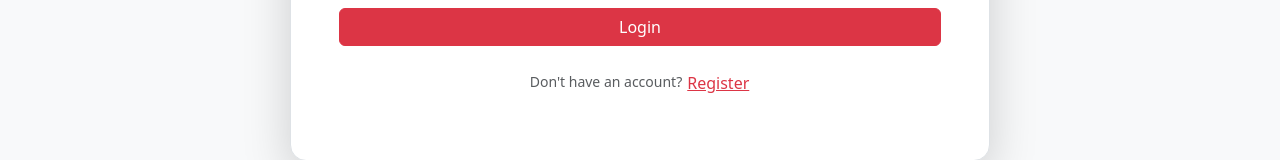
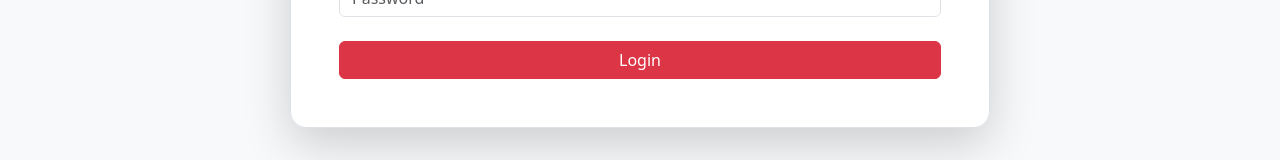
Before and after one commit to C-ThamiJunior/Application-Admin, a React (Vite) app: page / in a window 1280 px wide. Shown: the part 550-710 px from the top of the page. Built offline with nearby package versions, Linux system fonts and the light colour scheme.

Commit message:
url change

```diff
--- a/src/components/LoginPage.jsx
+++ b/src/components/LoginPage.jsx
@@ -59,18 +59,6 @@ const LoginPage = ({ handleLogin, loading, error }) => {
             {loading ? 'Logging in...' : 'Login'}
           </button>
         </form>
-
-        <div className="text-center mt-4">
-          <p className="text-muted small">
-            Don't have an account?
-            <button
-              className="btn btn-link text-danger p-0 ms-1"
-              onClick={() => navigate('/register')}
-            >
-              Register
-            </button>
-          </p>
-        </div>
       </div>
     </div>
   );
```
